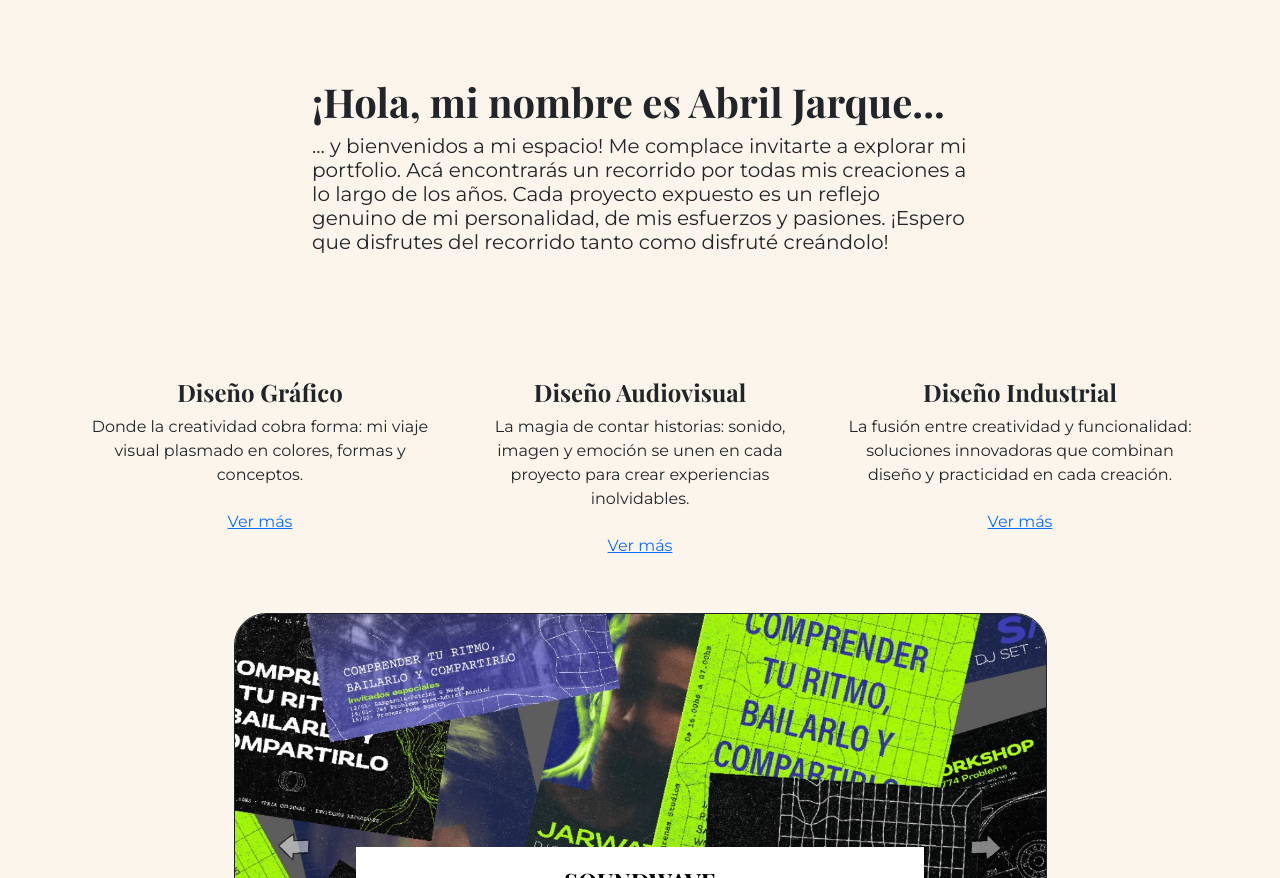
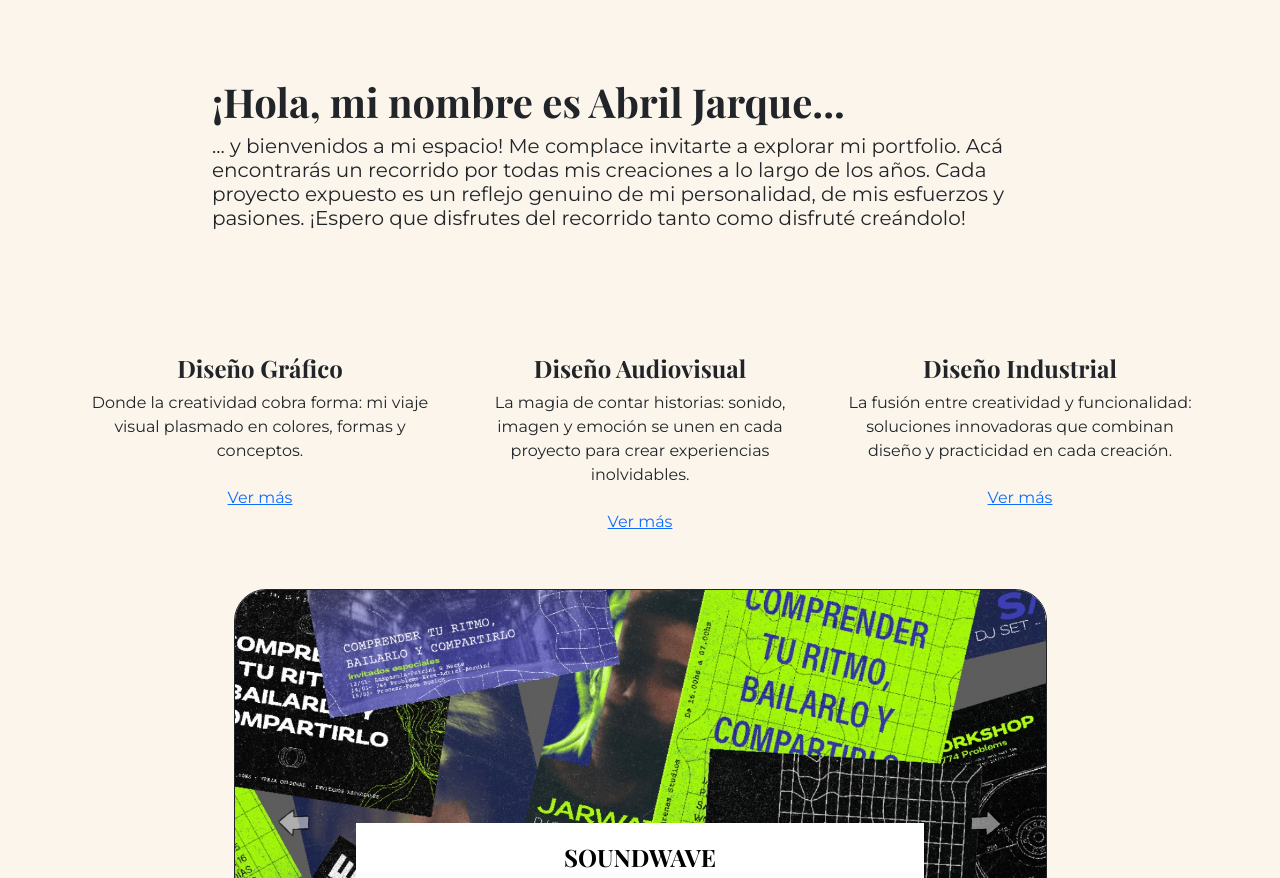
Before and after one commit to abriljar/miPortfolioAbril, a plain HTML site: page index.html in a window 1280 px wide. Shown: the part 962-1840 px from the top of the page. Drawn offline with nearby package versions, Linux system fonts and the light colour scheme.

Commit message:
Update index.html

```diff
--- a/index.html
+++ b/index.html
@@ -173,7 +173,7 @@
 
 
   <header class="mb-3 container-fluid d-flex flex-column align-items-start justify-content-center">
-    <div style="margin-left: 300px; margin-right: 300px; margin-bottom: 100px;">
+    <div style="margin-left: 200px; margin-right: 200px; margin-bottom: 100px;">
     <h1>¡Hola, mi nombre es Abril Jarque...</h1>
 
     <p class="h5 fw-normal">... y bienvenidos a mi espacio! Me complace invitarte a explorar mi portfolio. Acá encontrarás un recorrido por todas mis creaciones a lo largo de los años. Cada proyecto expuesto es un reflejo genuino de mi personalidad, de mis esfuerzos y pasiones. ¡Espero que disfrutes del recorrido tanto como disfruté creándolo! </p>
```
